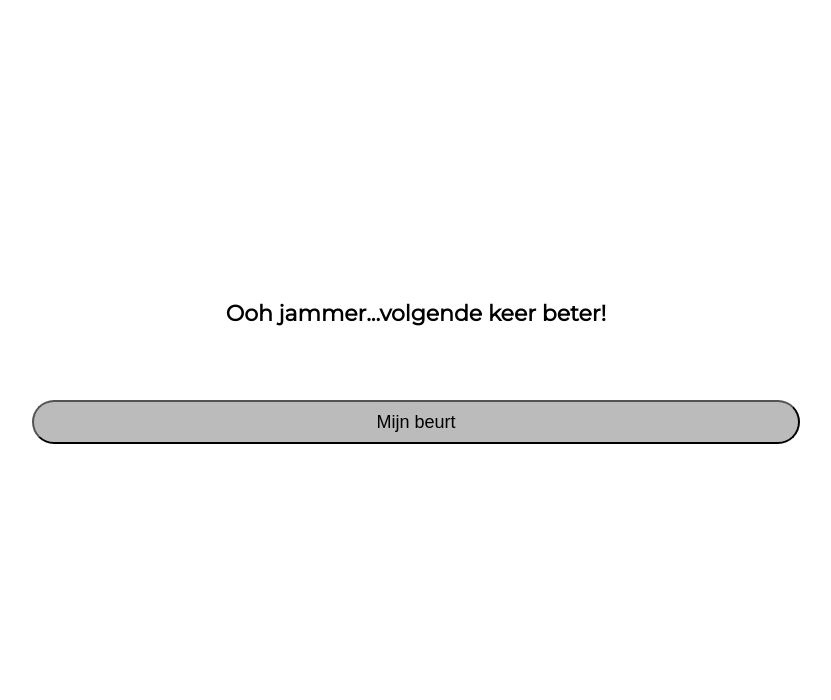
After one commit to NoahNxT/NxTMan, a PHP site: page /hoera.html in a window 1280 px wide. The commit adds this page. Shown: the top 700 px of the page, without its empty margins (224-1055 px from the left). Run offline with PHP 8.4, Linux system fonts and the light colour scheme.

Commit message:
html en css hoera.html versie 1

```diff
--- /dev/null
+++ b/hoera.html
@@ -0,0 +1,18 @@
+<!DOCTYPE html>
+<html lang="en">
+  <head>
+    <meta charset="UTF-8" />
+    <meta name="viewport" content="width=device-width, initial-scale=1.0" />
+    <meta http-equiv="X-UA-Compatible" content="ie=edge" />
+    <link rel="stylesheet" href="style.css" />
+    <title>Hoera!</title>
+  </head>
+  <body>
+    <div class="hoeraPageContainer">
+      <h1>
+        Ooh jammer...volgende keer beter!
+      </h1>
+      <button class="buttonMijnBeurt--Hoera">Mijn beurt</button>
+    </div>
+  </body>
+</html>
--- a/style.css
+++ b/style.css
@@ -48,3 +48,30 @@ h1 {
   border-radius: 30px;
   font-size: 18px;
 }
+
+/* index.html */
+.hoeraPageContainer {
+  width: 80vw;
+  height: 200px;
+  /* om te centreren */
+  position: absolute;
+  top: 0;
+  bottom: 0;
+  left: 0;
+  right: 0;
+  margin: auto;
+  display: grid;
+  grid-template-rows: 1fr 1fr;
+  justify-items: center;
+}
+
+.buttonMijnBeurt--Hoera {
+  width: 100px;
+  color: black;
+  background-color: rgb(187, 187, 187);
+  border-radius: 30px;
+  height: 44px;
+  width: 60vw;
+  padding: 5px 15px;
+  font-size: 18px;
+}
```
